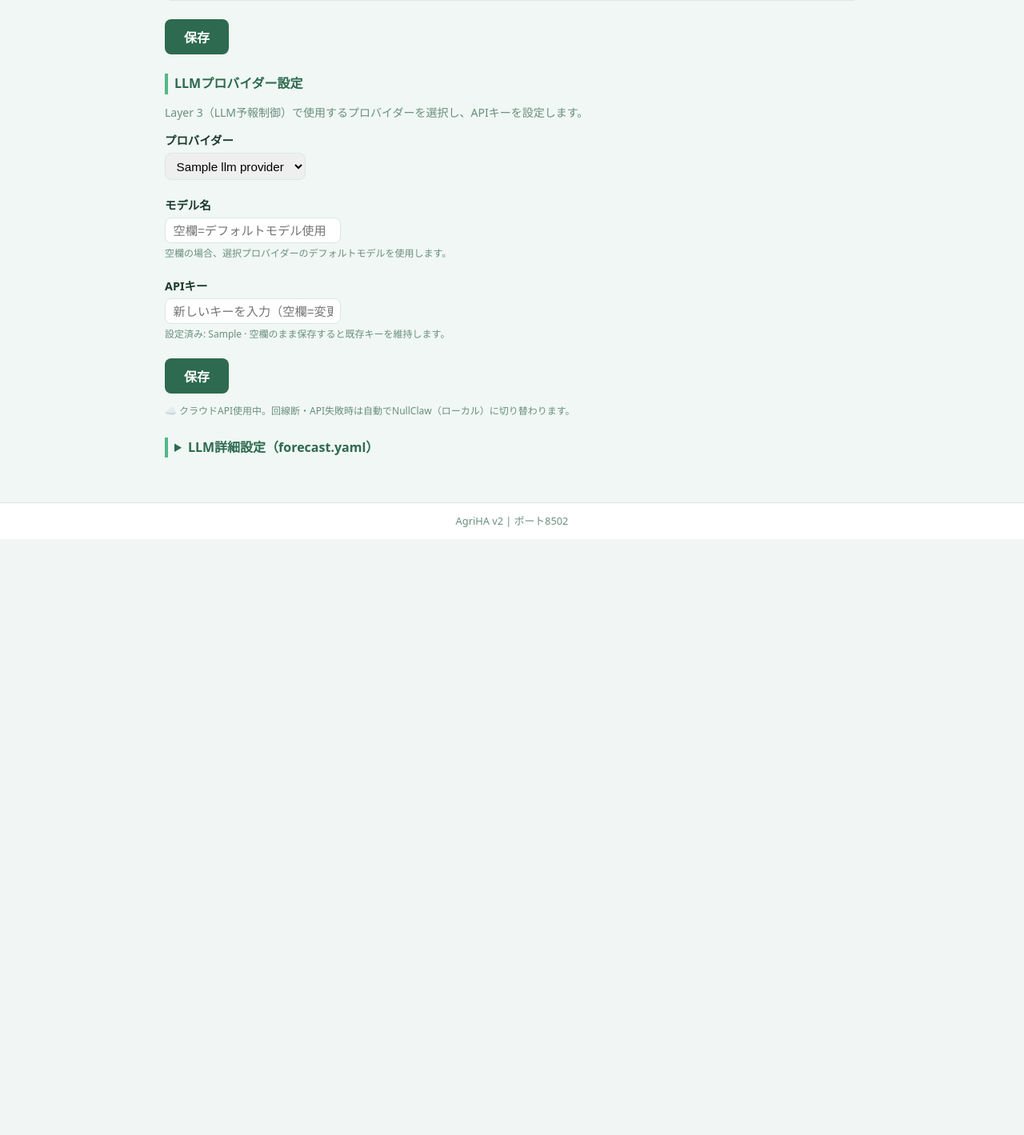
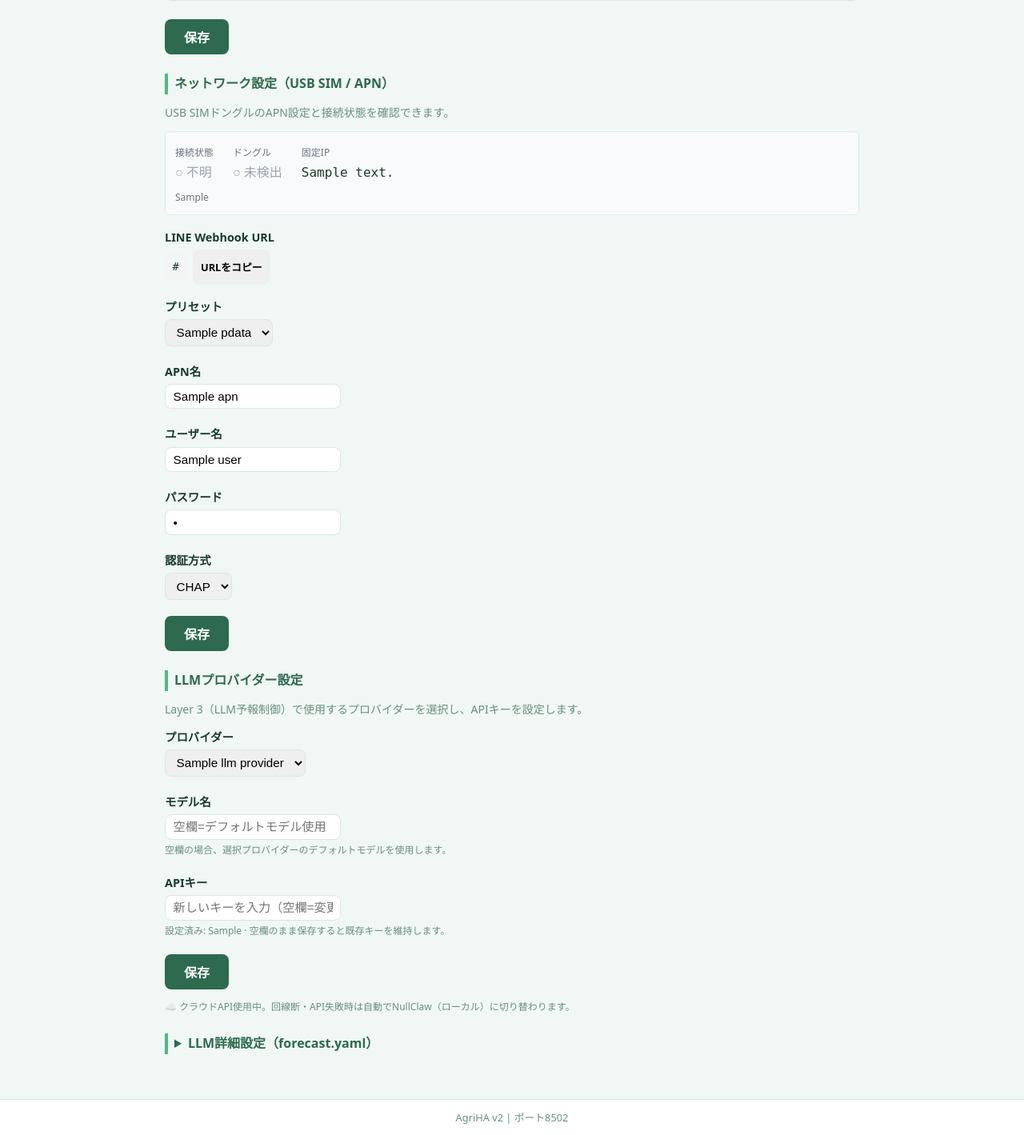
Before and after one commit to yasunorioi/uecs-llm, a FastAPI app: template src/agriha/chat/templates/settings.html in a window 1280 px wide. Shown: the part 2655-4074 px from the top of the page at 80% size. Before the commit the page ends 3329 px from the top, so only its background shows below. Run offline with FastAPI, Linux system fonts and the light colour scheme; the template is opened without the code that fills it: most values are stand-ins (such as "Sample title", 1, 10 or a date in 2020).

Commit message:
feat: settings画面にUSB SIM / APN設定UI実装 (cmd_350/subtask_787)
- app.py:
  - APN_PRESETS定数追加 (SORACOM/IIJmio/手動入力)
  - load/save_network_config(): network.yaml 読み書き、ファイル不在時SOARCOMデフォルト
  - get_network_status(): mmcli/nmcliでドングル検出+IP取得、未インストール時graceful skip
  - GET /api/network/status: 接続状態APIエンドポイント
  - POST /settings/network/apn: APN設定保存エンドポイント
  - GET /settings: network_config/network_status/apn_presetsをコンテキストに追加
- settings.html: ネットワーク設定セクション追加
  - 接続状態表示（セルラー/ドングル検出有無/固定IP）
  - LINE Webhook URL自動生成・表示+コピーボタン
  - APNプリセット選択（JavaScript自動入力）+手動入力フォーム
- テスト: 10件追加、全64件PASS
- graceful degradation: mmcli/nmcli無し・ドングル未挿入環境でも正常動作

Co-Authored-By: Claude Sonnet 4.6 <noreply@anthropic.com>

```diff
--- a/src/agriha/chat/app.py
+++ b/src/agriha/chat/app.py
@@ -14,6 +14,8 @@ import sqlite3
 from datetime import datetime, timedelta
 from pathlib import Path
 from typing import Any
+
+import subprocess
 
 import httpx
 import yaml
@@ -45,6 +47,7 @@ RULE_ENGINE_STATE_PATH = os.getenv("RULE_ENGINE_STATE_PATH", "/var/lib/agriha/ru
 CURRENT_PLAN_PATH = os.getenv("CURRENT_PLAN_PATH", "/var/lib/agriha/current_plan.json")
 AGRIHA_FLAG_DIR = os.getenv("AGRIHA_FLAG_DIR", "/var/lib/agriha")
 AGRIHA_LOG_DIR = os.getenv("AGRIHA_LOG_DIR", "/var/log/agriha")
+NETWORK_CONFIG_PATH = os.getenv("NETWORK_CONFIG_PATH", "/etc/agriha/network.yaml")
 
 # ── FastAPI / テンプレート設定 ─────────────────────────────────────────────
 _HERE = Path(__file__).parent
@@ -200,6 +203,122 @@ def mask_api_key(value: str) -> str:
     if len(value) <= 4:
         return "****"
     return "****" + value[-4:]
+
+
+# ── APN プリセット定義 ──────────────────────────────────────────────────────
+APN_PRESETS: dict[str, dict[str, str]] = {
+    "soracom": {
+        "label": "SORACOM Air（デフォルト）",
+        "apn": "soracom.io",
+        "user": "sora",
+        "password": "sora",
+        "auth": "chap",
+    },
+    "iijmio": {
+        "label": "IIJmio",
+        "apn": "iijmio.jp",
+        "user": "mio@iij",
+        "password": "iij",
+        "auth": "chap",
+    },
+    "manual": {
+        "label": "手動入力",
+        "apn": "",
+        "user": "",
+        "password": "",
+        "auth": "chap",
+    },
+}
+
+
+def load_network_config(path: str = NETWORK_CONFIG_PATH) -> dict[str, str]:
+    """network.yaml を読み込む。ファイルがなければSORACOMデフォルト値を返す。"""
+    try:
+        with open(path, encoding="utf-8") as f:
+            data = yaml.safe_load(f) or {}
+        return {
+            "apn": str(data.get("apn", "soracom.io")),
+            "user": str(data.get("user", "sora")),
+            "password": str(data.get("password", "sora")),
+            "auth": str(data.get("auth", "chap")),
+        }
+    except FileNotFoundError:
+        return {"apn": "soracom.io", "user": "sora", "password": "sora", "auth": "chap"}
+
+
+def save_network_config(path: str, data: dict[str, str]) -> None:
+    """network.yaml に書き込む。"""
+    p = Path(path)
+    p.parent.mkdir(parents=True, exist_ok=True)
+    p.write_text(
+        yaml.dump(data, allow_unicode=True, default_flow_style=False),
+        encoding="utf-8",
+    )
+
+
+def get_network_status() -> dict[str, Any]:
+    """USB SIMドングルの接続状態を取得する。
+
+    ModemManager/nmcli が無い環境（開発PC等）でもエラーにならない。
+    Returns:
+        {
+          "connection_type": "cellular" | "wifi" | "ethernet" | "unknown",
+          "modem_detected": bool,
+          "ip_address": str | None,
+          "webhook_url": str | None,
+          "modem_info": str,
+        }
+    """
+    result: dict[str, Any] = {
+        "connection_type": "unknown",
+        "modem_detected": False,
+        "ip_address": None,
+        "webhook_url": None,
+        "modem_info": "",
+    }
+
+    # mmcli でモデム検出（ModemManager未インストール時は graceful skip）
+    try:
+        proc = subprocess.run(
+            ["mmcli", "-L"],
+            capture_output=True,
+            text=True,
+            timeout=5,
+        )
+        output = proc.stdout.strip()
+        if "No modems were found" in output or output == "":
+            result["modem_info"] = "USB SIMドングルが見つかりません"
+        else:
+            result["modem_detected"] = True
+            result["connection_type"] = "cellular"
+            result["modem_info"] = output.splitlines()[0] if output else ""
+    except FileNotFoundError:
+        # mmcli コマンド自体がインストールされていない
+        result["modem_info"] = "ModemManager未インストール"
+    except Exception:
+        result["modem_info"] = "モデム情報取得エラー"
+
+    # nmcli でセルラーIPアドレス取得（nmcli未インストール時は graceful skip）
+    if result["modem_detected"]:
+        try:
+            proc = subprocess.run(
+                ["nmcli", "-t", "-f", "IP4.ADDRESS", "device", "show"],
+                capture_output=True,
+                text=True,
+                timeout=5,
+            )
+            for line in proc.stdout.splitlines():
+                if line.startswith("IP4.ADDRESS"):
+                    # IP4.ADDRESS[1]:10.xxx.xxx.xxx/xx → IPアドレス部分を取得
+                    addr = line.split(":", 1)[-1].strip().split("/")[0]
+                    if addr:
+                        result["ip_address"] = addr
+                        result["webhook_url"] = f"https://{addr}/callback"
+                        break
+        except (FileNotFoundError, Exception):
+            pass
+
+    return result
 
 
 # プロバイダー定義（プルダウン用）
@@ -573,6 +692,9 @@ async def settings(
     provider_def = _get_provider_by_id(current_provider) or LLM_PROVIDERS[0]
     current_api_key_raw = env_vars.get(provider_def["api_key_env"], "")
     current_api_key_masked = mask_api_key(current_api_key_raw) if current_api_key_raw else None
+    # ネットワーク設定
+    network_config = load_network_config(NETWORK_CONFIG_PATH)
+    network_status = get_network_status()
     flash: str | None = None
     if saved:
         flash = "設定を保存しました"
@@ -588,6 +710,9 @@ async def settings(
         "llm_providers": LLM_PROVIDERS,
         "current_provider": current_provider,
         "current_api_key_masked": current_api_key_masked,
+        "network_config": network_config,
+        "network_status": network_status,
+        "apn_presets": APN_PRESETS,
         "flash": flash,
     }
     return templates.TemplateResponse("settings.html", ctx)
@@ -675,6 +800,40 @@ async def save_forecast_config_route(
         return RedirectResponse(url="/settings?error=1", status_code=303)
     try:
         save_forecast_config(FORECAST_CONFIG_PATH, forecast_config_text)
+        return RedirectResponse(url="/settings?saved=1", status_code=303)
+    except Exception:
+        return RedirectResponse(url="/settings?error=1", status_code=303)
+
+
+@app.get("/api/network/status")
+async def api_network_status(_: None = Depends(verify_auth)) -> dict[str, Any]:
+    """USB SIMドングルの接続状態を返す。ドングル未検出でもエラーにならない。"""
+    return get_network_status()
+
+
+@app.post("/settings/network/apn")
+async def save_network_apn(
+    preset: str = Form(default="manual"),
+    apn: str = Form(default=""),
+    user: str = Form(default=""),
+    password: str = Form(default=""),
+    auth: str = Form(default="chap"),
+    _: None = Depends(verify_auth),
+) -> RedirectResponse:
+    """APN設定をnetwork.yamlに保存する。"""
+    try:
+        # プリセット選択時はプリセット値を使う（手動入力以外）
+        if preset in APN_PRESETS and preset != "manual":
+            cfg = dict(APN_PRESETS[preset])
+            cfg.pop("label", None)
+        else:
+            cfg = {
+                "apn": apn.strip(),
+                "user": user.strip(),
+                "password": password.strip(),
+                "auth": auth.strip() or "chap",
+            }
+        save_network_config(NETWORK_CONFIG_PATH, cfg)
         return RedirectResponse(url="/settings?saved=1", status_code=303)
     except Exception:
         return RedirectResponse(url="/settings?error=1", status_code=303)
--- a/src/agriha/chat/templates/settings.html
+++ b/src/agriha/chat/templates/settings.html
@@ -126,6 +126,112 @@
   </form>
 </section>
 
+{# ─── ネットワーク設定 ──────────────────────────── #}
+<section class="section">
+  <h2 class="section__title">ネットワーク設定（USB SIM / APN）</h2>
+  <p class="section__desc">USB SIMドングルのAPN設定と接続状態を確認できます。</p>
+
+  {# 接続状態表示 #}
+  <div style="margin-bottom:1rem; padding:0.75rem; background:#f9fafb; border:1px solid #e5e7eb; border-radius:6px;">
+    <div style="display:flex; gap:1.5rem; flex-wrap:wrap;">
+      <div>
+        <span style="font-size:0.75rem; color:#6b7280;">接続状態</span><br>
+        {% if network_status.connection_type == 'cellular' %}
+          <span style="color:#16a34a;">● セルラー (SIM)</span>
+        {% elif network_status.connection_type == 'wifi' %}
+          <span style="color:#2563eb;">● WiFi</span>
+        {% elif network_status.connection_type == 'ethernet' %}
+          <span style="color:#7c3aed;">● 有線</span>
+        {% else %}
+          <span style="color:#9ca3af;">○ 不明</span>
+        {% endif %}
+      </div>
+      <div>
+        <span style="font-size:0.75rem; color:#6b7280;">ドングル</span><br>
+        {% if network_status.modem_detected %}
+          <span style="color:#16a34a;">● 検出済み</span>
+        {% else %}
+          <span style="color:#9ca3af;">○ 未検出</span>
+        {% endif %}
+      </div>
+      <div>
+        <span style="font-size:0.75rem; color:#6b7280;">固定IP</span><br>
+        {% if network_status.ip_address %}
+          <code>{{ network_status.ip_address }}</code>
+        {% else %}
+          <span style="color:#9ca3af;">未取得</span>
+        {% endif %}
+      </div>
+    </div>
+    {% if network_status.modem_info %}
+      <p style="margin:0.5rem 0 0; font-size:0.75rem; color:#6b7280;">{{ network_status.modem_info }}</p>
+    {% endif %}
+  </div>
+
+  {# LINE Webhook URL表示 #}
+  <div style="margin-bottom:1rem;">
+    <label class="form-label">LINE Webhook URL</label>
+    {% if network_status.webhook_url %}
+      <div style="display:flex; gap:0.5rem; align-items:center;">
+        <code id="webhook-url" style="background:#f3f4f6; padding:0.4rem 0.6rem; border-radius:4px; font-size:0.85rem;">{{ network_status.webhook_url }}</code>
+        <button type="button" onclick="navigator.clipboard.writeText('{{ network_status.webhook_url }}').then(()=>{this.textContent='✓ コピー済み';setTimeout(()=>{this.textContent='URLをコピー'},2000)})" class="btn btn--secondary" style="font-size:0.8rem; padding:0.3rem 0.6rem;">URLをコピー</button>
+      </div>
+    {% else %}
+      <p class="form-hint">SIM接続後に表示されます。</p>
+    {% endif %}
+  </div>
+
+  {# APN設定フォーム #}
+  <form action="/settings/network/apn" method="post">
+    <div class="form-row">
+      <label class="form-label" for="preset">プリセット</label>
+      <div class="form-input-group">
+        <select id="preset" name="preset" class="input" onchange="applyPreset(this.value)">
+          {% for pid, pdata in apn_presets.items() %}
+          <option value="{{ pid }}"
+            data-apn="{{ pdata.apn }}"
+            data-user="{{ pdata.user }}"
+            data-password="{{ pdata.password }}"
+            data-auth="{{ pdata.auth }}"
+            {% if network_config.apn == pdata.apn and pid != 'manual' %}selected{% endif %}>
+            {{ pdata.label }}
+          </option>
+          {% endfor %}
+        </select>
+      </div>
+    </div>
+    <div class="form-row">
+      <label class="form-label" for="apn">APN名</label>
+      <div class="form-input-group">
+        <input type="text" id="apn" name="apn" class="input" value="{{ network_config.apn }}" placeholder="soracom.io">
+      </div>
+    </div>
+    <div class="form-row">
+      <label class="form-label" for="user">ユーザー名</label>
+      <div class="form-input-group">
+        <input type="text" id="user" name="user" class="input" value="{{ network_config.user }}" placeholder="sora">
+      </div>
+    </div>
+    <div class="form-row">
+      <label class="form-label" for="password">パスワード</label>
+      <div class="form-input-group">
+        <input type="password" id="apn_password" name="password" class="input" value="{{ network_config.password }}" autocomplete="new-password">
+      </div>
+    </div>
+    <div class="form-row">
+      <label class="form-label" for="auth">認証方式</label>
+      <div class="form-input-group">
+        <select id="auth" name="auth" class="input">
+          <option value="chap" {% if network_config.auth == 'chap' %}selected{% endif %}>CHAP</option>
+          <option value="pap" {% if network_config.auth == 'pap' %}selected{% endif %}>PAP</option>
+          <option value="none" {% if network_config.auth == 'none' %}selected{% endif %}>なし</option>
+        </select>
+      </div>
+    </div>
+    <button type="submit" class="btn btn--primary">保存</button>
+  </form>
+</section>
+
 {# ─── LLMプロバイダー設定 ─────────────────────── #}
 <section class="section">
   <h2 class="section__title">LLMプロバイダー設定</h2>
@@ -231,5 +337,20 @@
   if (flash) {
     setTimeout(() => flash.classList.add('fade-out'), 3000);
   }
+
+  // APNプリセット選択でフォームフィールドを自動入力
+  function applyPreset(presetId) {
+    const sel = document.getElementById('preset');
+    const opt = sel.options[sel.selectedIndex];
+    if (!opt || presetId === 'manual') return;
+    const apn = opt.dataset.apn;
+    const user = opt.dataset.user;
+    const password = opt.dataset.password;
+    const auth = opt.dataset.auth;
+    if (apn !== undefined) document.getElementById('apn').value = apn;
+    if (user !== undefined) document.getElementById('user').value = user;
+    if (password !== undefined) document.getElementById('apn_password').value = password;
+    if (auth !== undefined) document.getElementById('auth').value = auth;
+  }
 </script>
 {% endblock %}
```
Also changed, not shown: tests/chat/test_app.py (+164 -0 lines).
